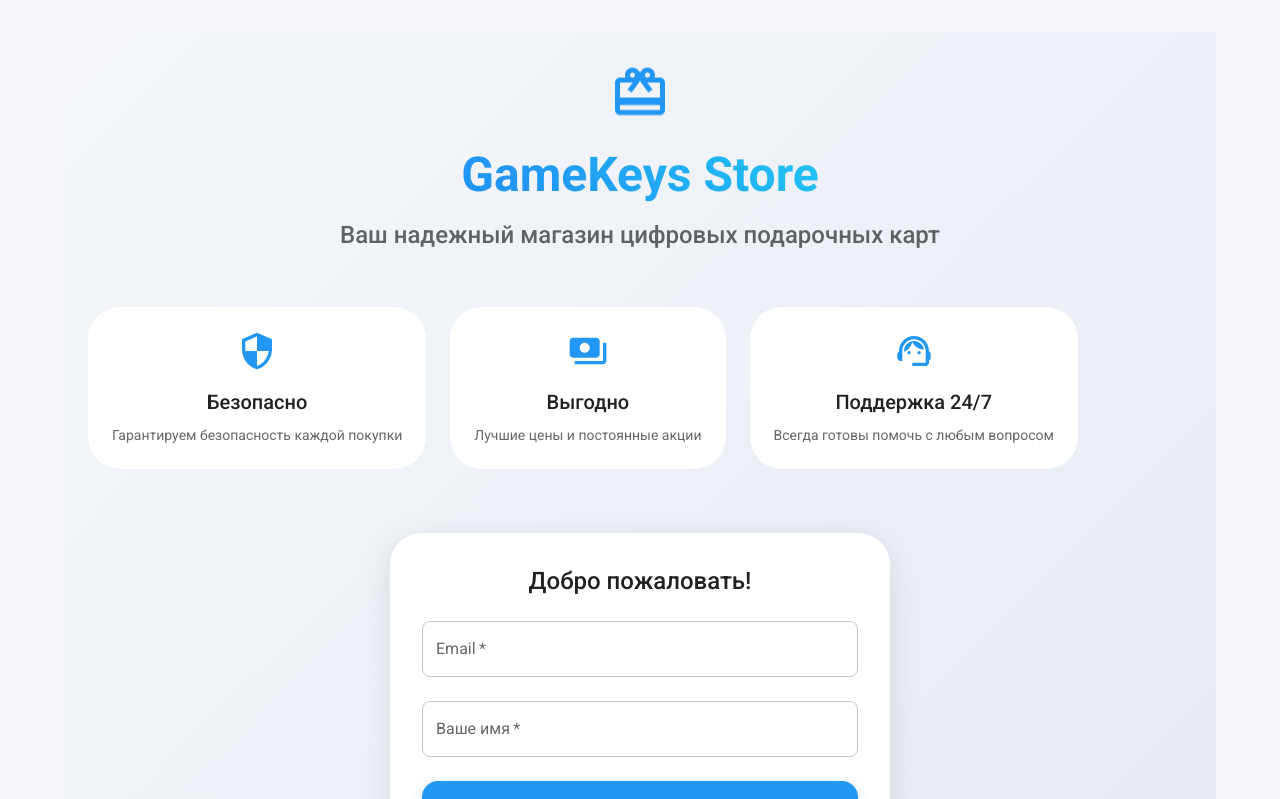
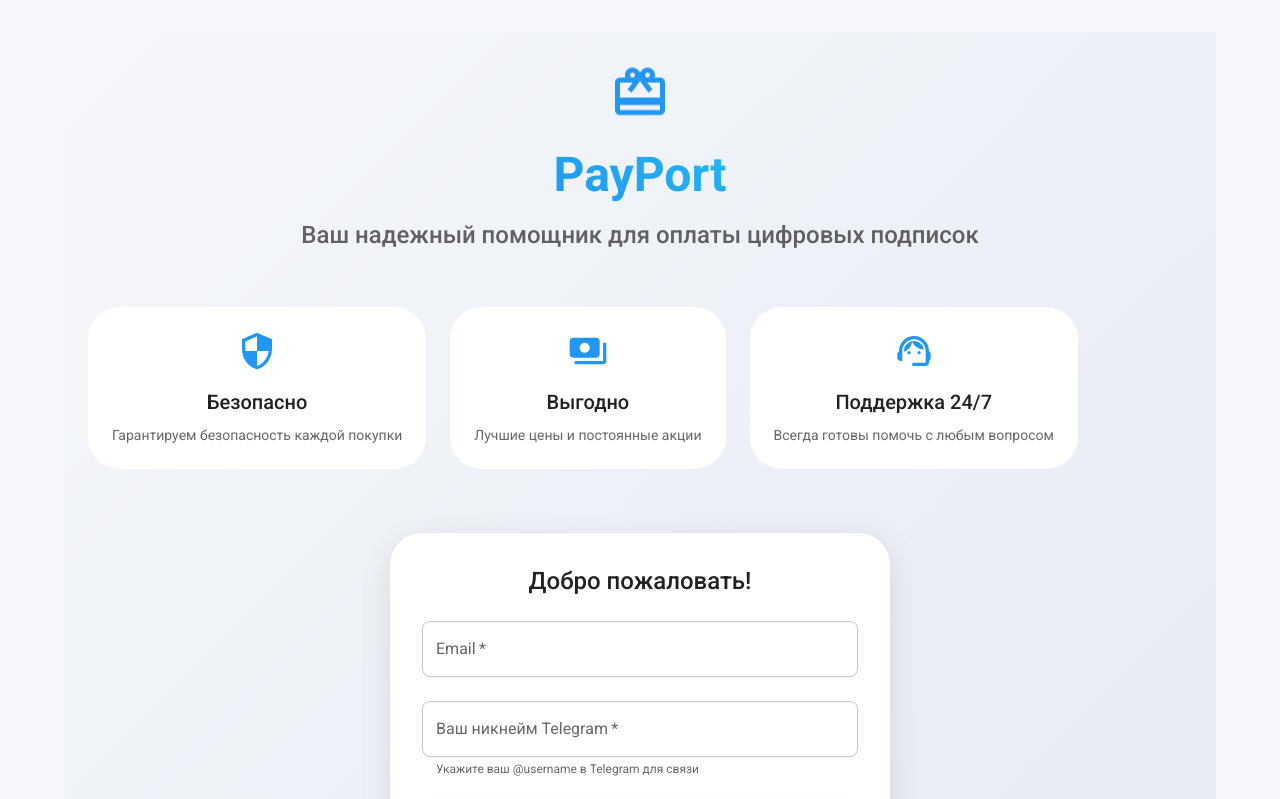
Before and after one commit to HoustonTon/Tesaaffew, a React (Vite) app: page / in a window 1280 px wide. Shown: the top 799 px of the page. Built offline with nearby package versions, Linux system fonts and the light colour scheme; no server answers.

Commit message:
Update Welcome.jsx

```diff
--- a/src/pages/Welcome.jsx
+++ b/src/pages/Welcome.jsx
@@ -80,10 +80,10 @@ function Welcome() {
                 mb: 2
               }}
             >
-              GameKeys Store
+              PayPort
             </Typography>
             <Typography variant="h5" color="text.secondary" gutterBottom>
-              Ваш надежный магазин цифровых подарочных карт
+              Ваш надежный помощник для оплаты цифровых подписок
             </Typography>
           </Box>
 
@@ -169,12 +169,13 @@ function Welcome() {
                     }}
                   />
                   <TextField
-                    label="Ваше имя"
+                    label="Ваш никнейм Telegram"
   required
   value={nickname}
   onChange={(e) => setNickname(e.target.value)}
   fullWidth
   variant="outlined"
+  helperText="Укажите ваш @username в Telegram для связи"
   sx={{
     '& .MuiOutlinedInput-root': {
       '&:hover fieldset': {
```
Lines whose indentation alone changed are shown as unchanged.
